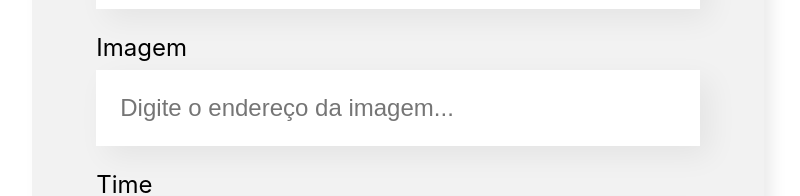
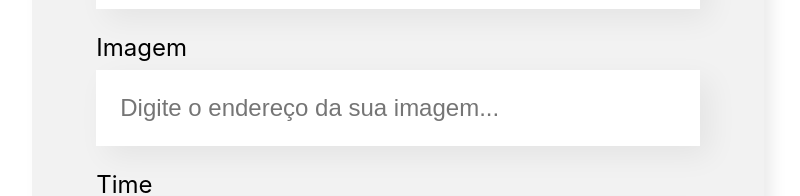
Before and after one commit to AndreGuima/organo, a React (Create React App) app: page / in a window 1280 px wide. Shown: the part 928-1124 px from the top of the page, without its empty margins (242-1042 px from the left). Built offline with nearby package versions, Linux system fonts and the light colour scheme; the HTML template or start-up script is replaced by a standard one.

Commit message:
Testar a integração do github com o vscode

```diff
--- a/src/App.js
+++ b/src/App.js
@@ -5,6 +5,7 @@ import Formulario from './componentes/Formulario';
 function App() {
 
   const [colaboradores, setColaboradores] = useState([])
+
   const aoNovoColaboradorAdicionado = (colaborador) => {
     console.log(colaborador);
     setColaboradores([...colaboradores, colaborador])
--- a/src/componentes/Formulario/index.js
+++ b/src/componentes/Formulario/index.js
@@ -37,7 +37,7 @@ const Formulario = (props) => {
                 <CampoTexto
                     valor={imagem}
                     aoAlterado={valor => setImagem(valor)}
-                    label="Imagem" placeholder="Digite o endereço da imagem..." />
+                    label="Imagem" placeholder="Digite o endereço da sua imagem..." />
                 <ListaSuspensa
                     valor={time}
                     aoAlterado={valor => setTime(valor)}
```
